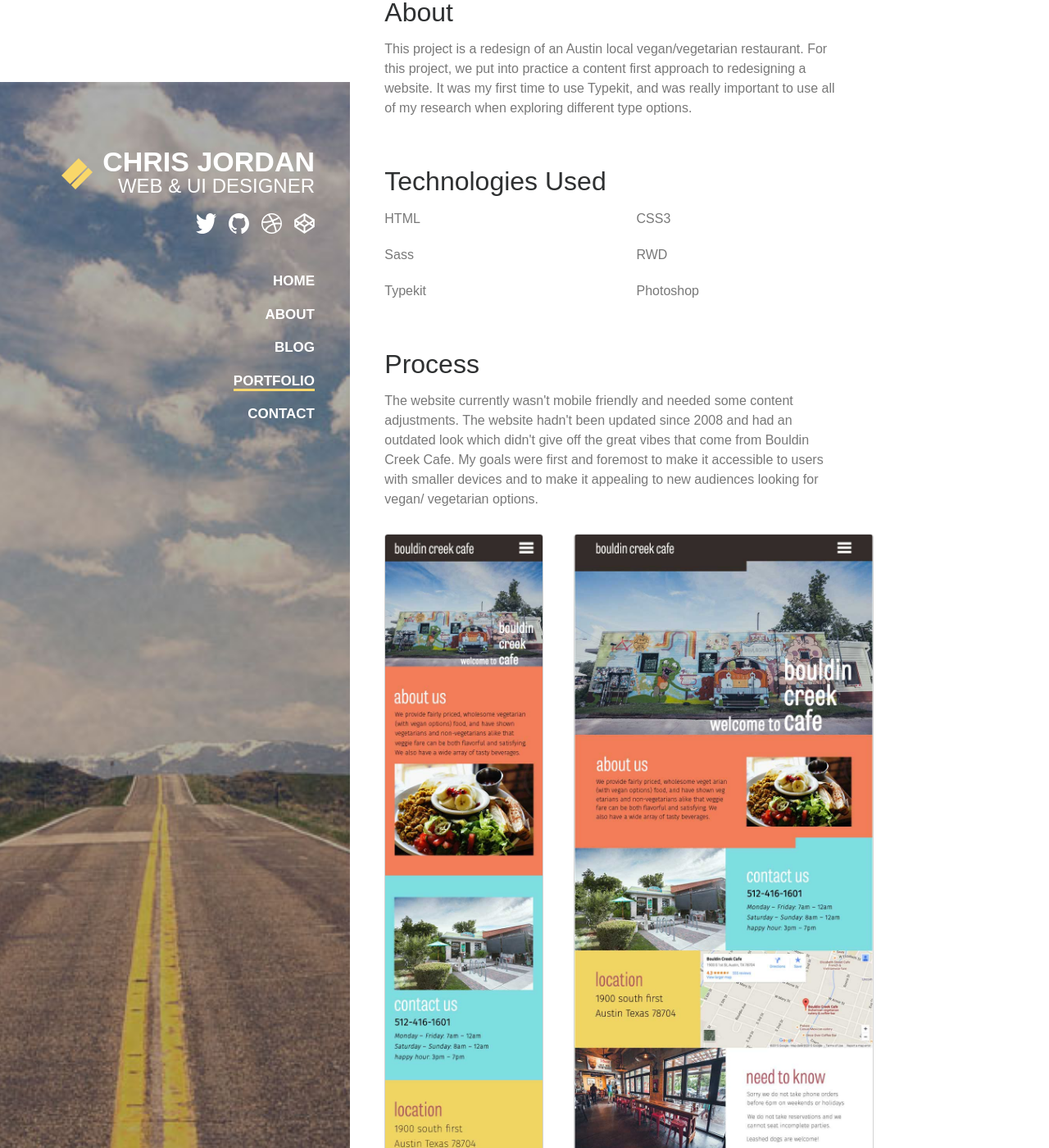
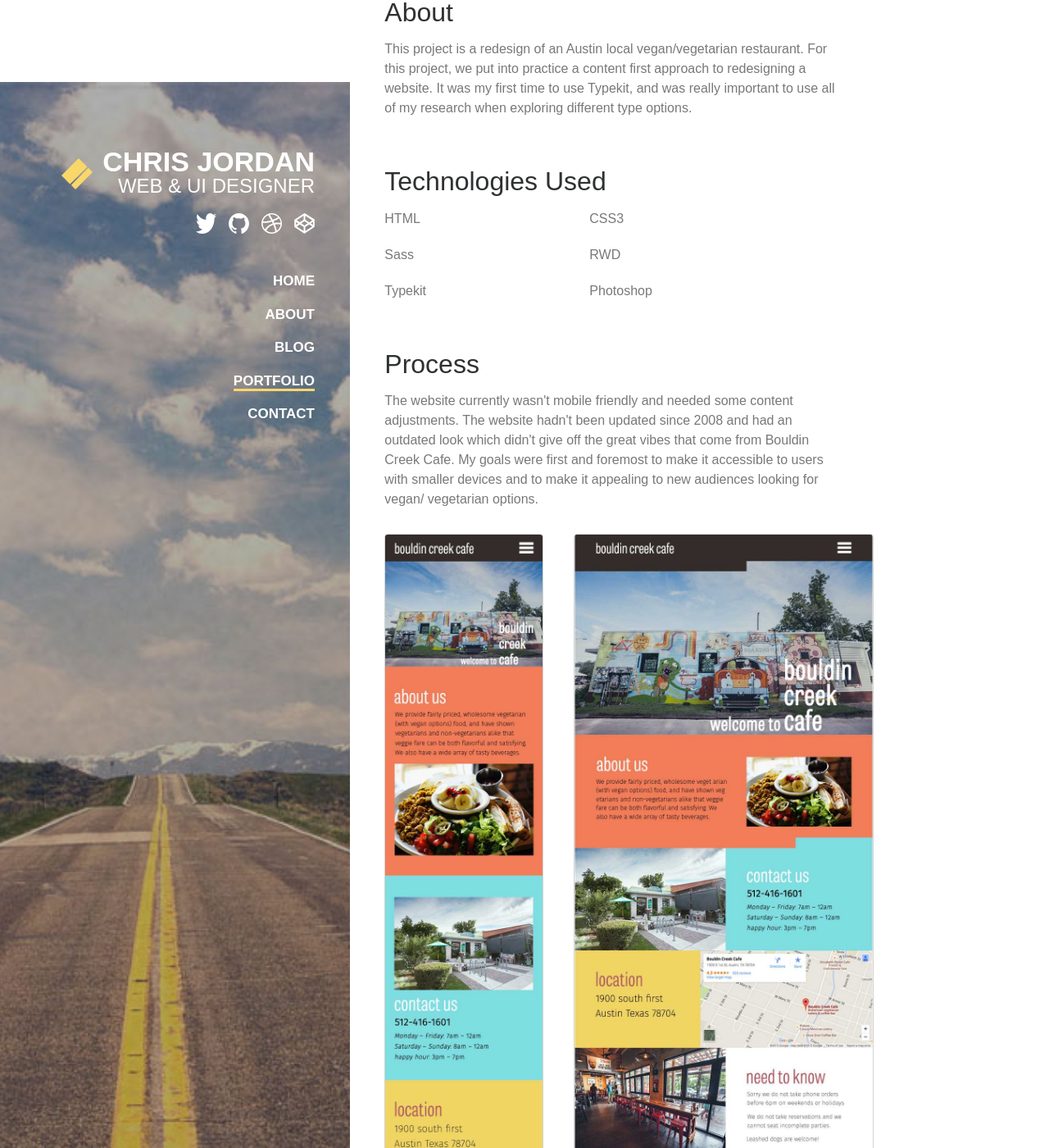
Before and after one commit to ChrisDJordan/ChrisDJordan.github.io, a Jekyll site: the page built from bouldin.html, in a window 1280 px wide and 1400 px high, scrolled down 333 px. Shown: the whole window at 82% size. Built offline with Jekyll 4.4.1, drawn with Linux system fonts in a browser that asks for light colours.

Commit message:
fixed li spacing

```diff
--- a/_sass/_mediaqueries.scss
+++ b/_sass/_mediaqueries.scss
@@ -11,12 +11,9 @@
             }
         }
     }
-
-
-
-    h3{
-        font-size:2rem;
-        font-size:32px;
+    h3 {
+        font-size: 2rem;
+        font-size: 32px;
     }
     .about-section {
         h2 {
@@ -55,13 +52,11 @@
             }
         }
     }
-
-    footer{
-            p{
-                max-width:400px;
-
-            }
+    footer {
+        p {
+            max-width: 400px;
         }
+    }
 }
 
 @media screen and (min-width: 768px) {
@@ -86,8 +81,6 @@
         &:nth-child(even) {
             margin-right: 0;
         }
-
-
     }
     /* For Quest portfolio page
 ===================================*/
@@ -112,7 +105,6 @@
             // margin-left: 10%;
 
         }
-
     }
     /* Fixes Doc Browns imgs on large
            ===================================*/
@@ -129,7 +121,6 @@
             font-size: 42px;
         }
     }
-
 }
 
 @media screen and (min-width: 992px) {
@@ -189,11 +180,10 @@
         .icons {
             float: right;
             overflow: hidden;
-            margin:20px 0 30px 0;
-
+            margin: 20px 0 30px 0;
             li {
                 max-width: 25px;
-                max-height:25px;
+                max-height: 25px;
                 float: left;
                 margin-right: 15px;
                 &:last-child {
@@ -204,7 +194,7 @@
         ul {
             overflow: hidden;
             float: right;
-            clear:both;
+            clear: both;
             li {
                 display: block;
                 padding-bottom: 15px;
@@ -228,9 +218,7 @@
     }
     .projects {
         section {
-
             ul {
-
                 width: 80%;
             }
         }
@@ -243,30 +231,19 @@
     .contact, .blog {
         width: 90%;
     }
-
-     .about-page {
-        p {
-            // margin-left: 10%;
-
-        }
-        section{
-            ul{
-                li{
-                width:40%;
-            }
+    .about-page, .projects {
+        section {
+            ul {
+                max-width: 500px;
             }
         }
     }
-
     footer {
         display: none;
     }
-            .entries {
-
-    padding-top:2px;
-}
-
-
+    .entries {
+        padding-top: 2px;
+    }
 }
 
 @media screen and (min-width: 1400px) {
@@ -294,8 +271,7 @@
             }
         }
     }
-        .entries {
-
-    padding-top:5px;
+    .entries {
+        padding-top: 5px;
+    }
 }
-}
--- a/_sass/_projects-page.scss
+++ b/_sass/_projects-page.scss
@@ -30,14 +30,12 @@
             }
         }
         ul {
-            width: 100%;
             overflow: hidden;
             li {
                 display: block;
                 float: left;
                 width: 50%;
                 font-size: 16px;
-                list-style-type: circle;
                 padding-bottom: 20px;
                 color: #787878;
                 // background:red;
```
